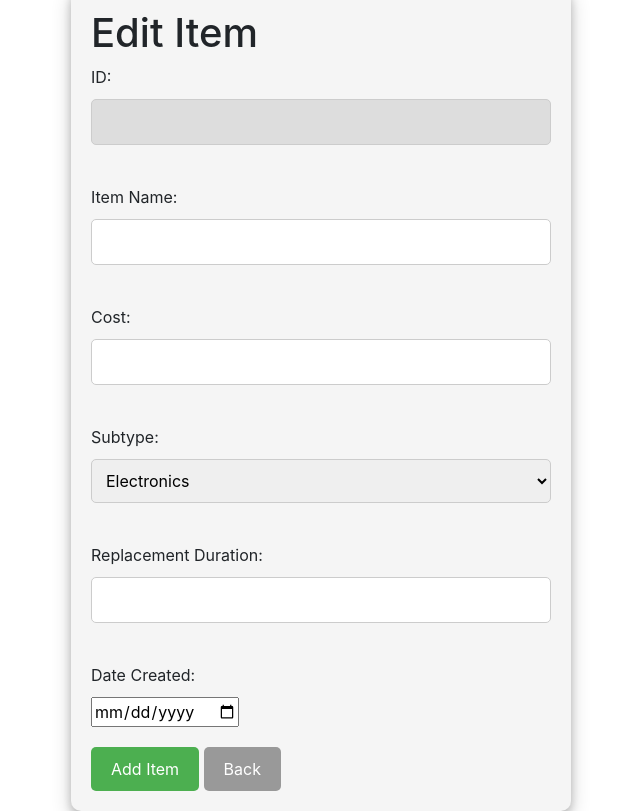
After one commit to sridharsabarish/easyInventory, a Flask app: template templates/edit.html in a window 1280 px wide. The commit adds this page. Shown: the whole page, without its empty margins (319-959 px from the left). Run offline with Flask 2, Linux system fonts and the light colour scheme; the template is opened without the code that fills it, so the values that code supplies are empty; some libraries are stand-ins or nearby versions.

Commit message:
Added the initial webpage to edit

```diff
--- a/app.py
+++ b/app.py
@@ -141,9 +141,34 @@ def download():
     return send_file(filename, as_attachment=True)
 
 @app.route("/inventory/edit", methods=["GET", "POST"])
-def edit():
-    ## same HTML as ADD but need to fix some stuff.
-    return render_template(Constants.EDIT_PAGE)
+def edit(items=[]):
+    display = Fetch()
+    id = request.args.get("id")
+    inp = display.fetchInfo(id)
+
+
+
+    print(inp[0])
+    print(inp[0])
+
+    item = {
+            "id": inp[0]['id'],
+            "name": inp[0]['name'],
+            "cost": inp[0]['cost'],
+            "subtype": inp[0]['subtype'],
+            "replacementDuration": inp[0]['replacementDuration'],
+            "dateCreated": inp[0]['dateCreated'],
+            "dateOfReplacement": inp[0]['dateOfReplacement'],
+
+        }
+
+
+
+
+
+
+
+    return render_template(Constants.EDIT_PAGE, item=item)
 
 if __name__ == "__main__":
     app.run(host='0.0.0.0', port=5000, debug=True)
--- a/templates/display.html
+++ b/templates/display.html
@@ -83,6 +83,7 @@
                     </td>
                     <td class="text-center">
                         <a href="/inventory/delete?id={{ item.id }}" class="btn btn-danger" title="Delete"><i class="fas fa-trash" style="font-size: 1.5rem;"></i></a>
+                        <a href="/inventory/edit?id={{ item.id }}" class="btn btn-info" title="Edit"><i class="fas fa-edit" style="font-size: 1.5rem;"></i></a>
                     </td>
                 </tr>
                 {% endfor %}
--- /dev/null
+++ b/templates/edit.html
@@ -0,0 +1,106 @@
+<!DOCTYPE html>
+<html>
+<head>
+    <title>Add Items</title>
+    <!-- Add Bootstrap CSS -->
+    <link rel="stylesheet" href="https://stackpath.bootstrapcdn.com/bootstrap/4.5.2/css/bootstrap.min.css">
+    <style>
+        body {
+            height: 100vh;
+            display: flex;
+            justify-content: center;
+            align-items: center;
+        }
+        .container {
+            width: 100%;
+            max-width: 500px;
+            background-color: #f5f5f5;
+            padding: 20px;
+            border-radius: 10px;
+            box-shadow: 0 4px 8px 0 rgba(0, 0, 0, 0.2), 0 6px 20px 0 rgba(0, 0, 0, 0.19);
+        }
+        .form-group {
+            margin-bottom: 20px;
+        }
+        label {
+            display: block;
+            margin-bottom: 10px;
+        }
+        input[type="text"], input[type="number"], select {
+            width: 100%;
+            padding: 10px;
+            margin-bottom: 20px;
+            border: 1px solid #ccc;
+            border-radius: 5px;
+        }
+        button[type="submit"] {
+            background-color: #4CAF50;
+            color: white;
+            padding: 10px 20px;
+            border: none;
+            border-radius: 5px;
+            cursor: pointer;
+        }
+        button[type="submit"]:hover {
+            background-color: #45a049;
+        }
+        button[type="button"] {
+            background-color: #999;
+            color: white;
+            padding: 10px 20px;
+            border: none;
+            border-radius: 5px;
+            cursor: pointer;
+        }
+        button[type="button"]:hover {
+            background-color: #777;
+        }
+        @media (max-width: 500px) {
+            .container {
+                width: 100%;
+                max-width: 100%;
+            }
+        }
+    </style>
+</head>
+<body>
+    <div class="container">
+        <h1>Edit Item</h1>
+        <form action="/inventory/edit" method="POST">
+
+            <div class="form-group">
+                <label for="id">ID:</label>
+                <input type="text" id="id" name="id" required value="{{ item.id }}" readonly style="background-color: #ddd;">
+            </div>
+
+            <div class="form-group">
+                <label for="name">Item Name:</label>
+                <input type="text" id="name" name="name" required value="{{ item.name }}">
+            </div>
+            <div class="form-group">
+                <label for="cost">Cost:</label>
+                <input type="number" id="cost" name="cost" required value="{{ item.cost }}">
+            </div>
+            <div class="form-group">
+                <label for="subtype">Subtype:</label>
+                <select id="subtype" name="subtype" required>
+                    <option value="Electronics">Electronics</option>
+                    <option value="Household">Household</option>
+                    <option value="Books">Books</option>
+                    <option value="Clothes">Clothes</option>
+                </select>
+            </div>
+            <div class="form-group">
+                <label for="replacementDuration">Replacement Duration:</label>
+                <input type="text" id="replacementDuration" name="replacementDuration" required value="{{ item.replacementDuration }}">
+            </div>
+            <div class="form-group">
+                <label for="dateCreated">Date Created:</label>
+                <input type="date" id="dateCreated" name="dateCreated" required value="{{ item.dateCreated }}">
+            </div>
+            <button type="submit" class="btn btn-primary">Add Item</button>
+            <button type="button" onclick="window.location.href='/inventory'" class="btn btn-secondary">Back</button>
+        </form>
+    </div>
+</body>
+</html>
```
Also changed, not shown: testInventoryManager.py (+28 -25 lines).
